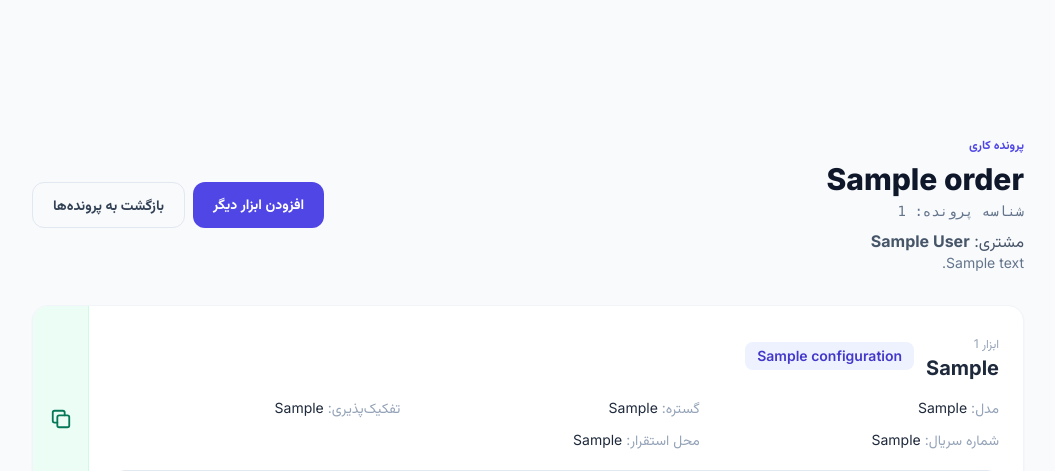
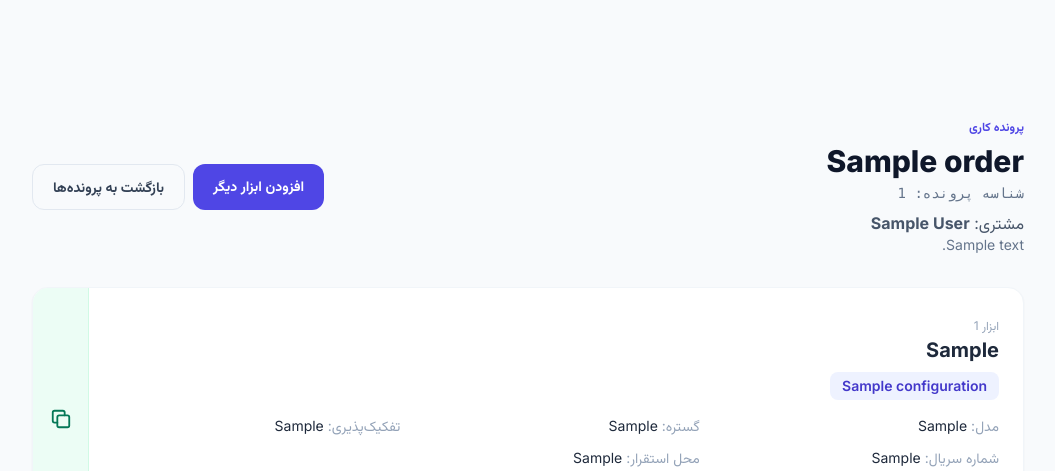
Before and after one commit to mohammadshko/parameters_getter, a FastAPI app: page /work-orders/1 in a window 1280 px wide. Shown: the part 65-536 px from the top of the page, without its empty margins (112-1167 px from the left). Run offline with FastAPI, Linux system fonts and the light colour scheme; the visitor is signed in with stand-in values (Sample User, id 1); tables that the repository leaves empty hold one stand-in row (values such as "Sample post"); parts of the project's set-up code (start-up, migrations or seed data) failed here and were passed over; some libraries are stand-ins or nearby versions.

Commit message:
Move tool producer below tool name

```diff
--- a/templates/work_order_detail.html
+++ b/templates/work_order_detail.html
@@ -19,7 +19,7 @@
     <section class="flex items-stretch bg-white rounded-2xl border border-slate-100 shadow-sm overflow-hidden">
       <div class="flex-1 min-w-0 p-6">
       <div class="flex flex-col sm:flex-row sm:items-center gap-3 mb-4">
-        <div class="flex items-center gap-3">
+        <div class="flex flex-col items-start gap-2">
           <div><span class="text-xs text-slate-400">ابزار {{ loop.index }}</span><h2 class="text-xl font-bold text-slate-800">{{ tool.selected_tool }}</h2></div>
           <span dir="ltr" class="px-3 py-1 rounded-lg bg-indigo-50 text-indigo-700 text-sm font-semibold">{{ tool.producer_name }}</span>
         </div>
```
